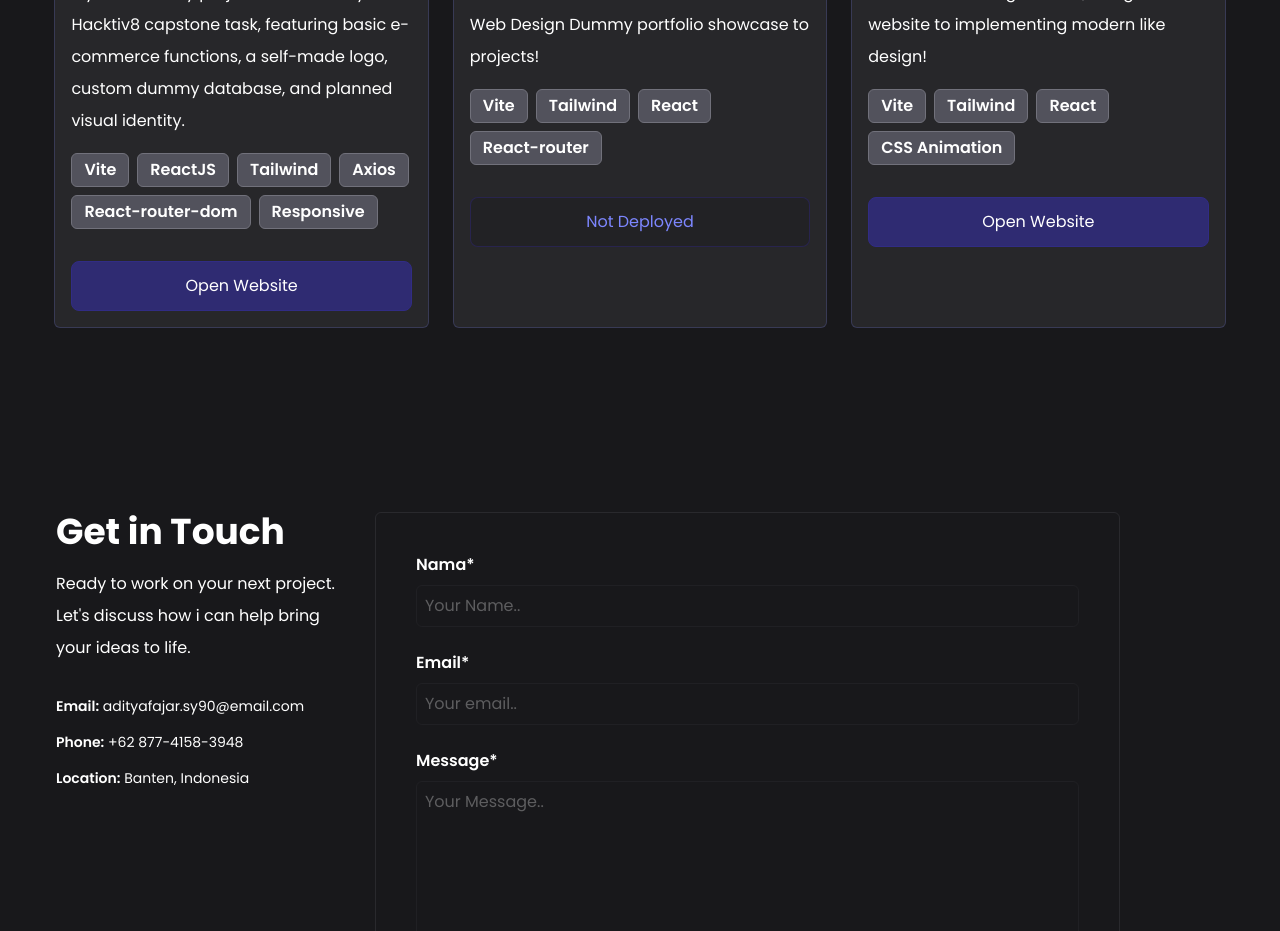
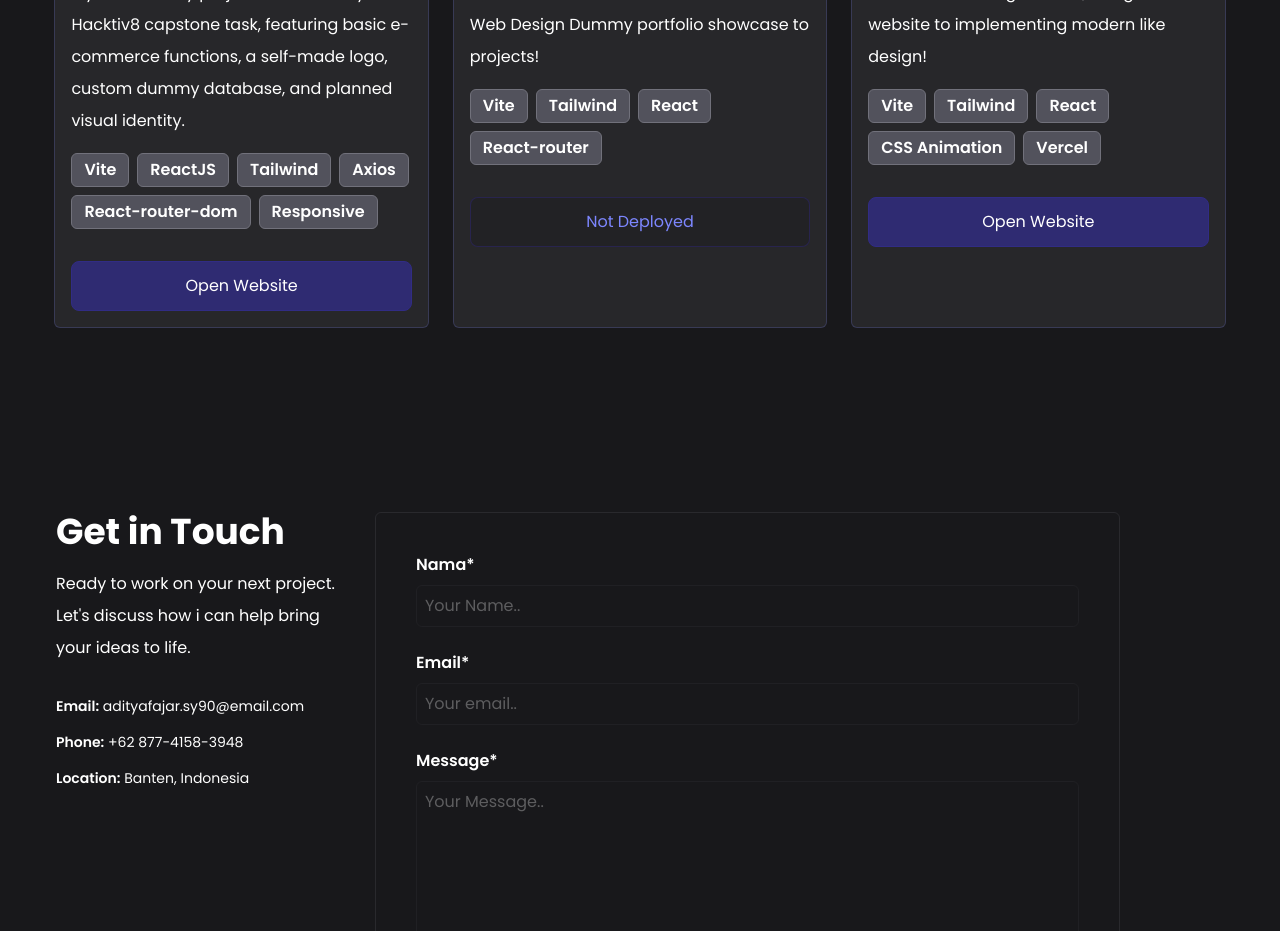
Before and after one commit to adityafajarsy/personal-portfolio, a React (Vite) app: page / in a window 1280 px wide. Shown: the part 4380-5311 px from the top of the page. Built offline with nearby package versions, Linux system fonts and the light colour scheme.

Commit message:
add new change

```diff
--- a/index.html
+++ b/index.html
@@ -13,7 +13,7 @@
       rel="stylesheet"
     />
 
-    <title>Welcome — Aditya Fajar SY</title>
+    <title>Welcome — Aditya Fajar SY | Website Portfolio</title>
   </head>
   <body class="bg-zinc-900 text-white">
     <div id="root"></div>
--- a/src/data.js
+++ b/src/data.js
@@ -173,7 +173,7 @@ export const listProyek = [
     gambar: Proyek6,
     nama: "Ai Assistant Project Landing Page",
     desk: "AI Assitant landing website, design website to implementing modern like design!",
-    tools: ["Vite", "Tailwind", "React", "CSS Animation"],
+    tools: ["Vite", "Tailwind", "React", "CSS Animation", "Vercel"],
     dad: "600",
     link: "https://ai-assist-coding.vercel.app/", // ✅
   },
```
